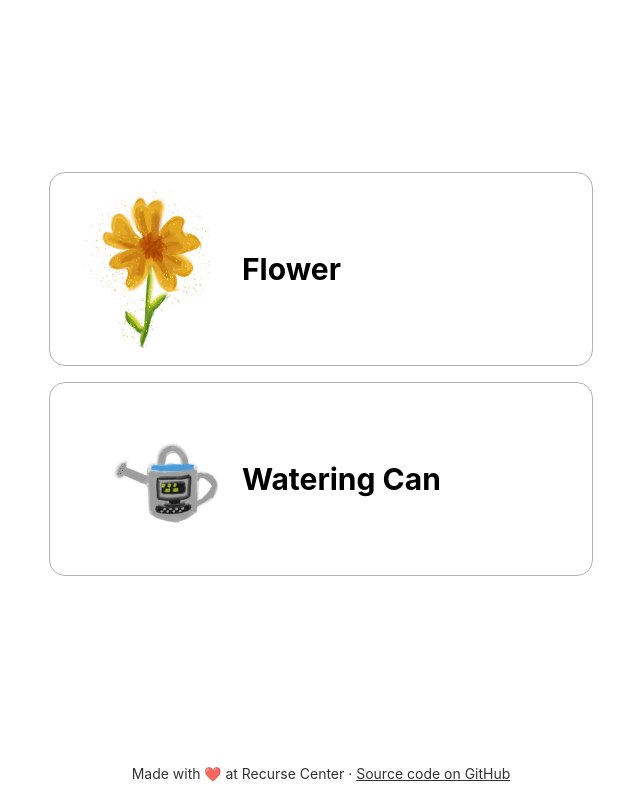
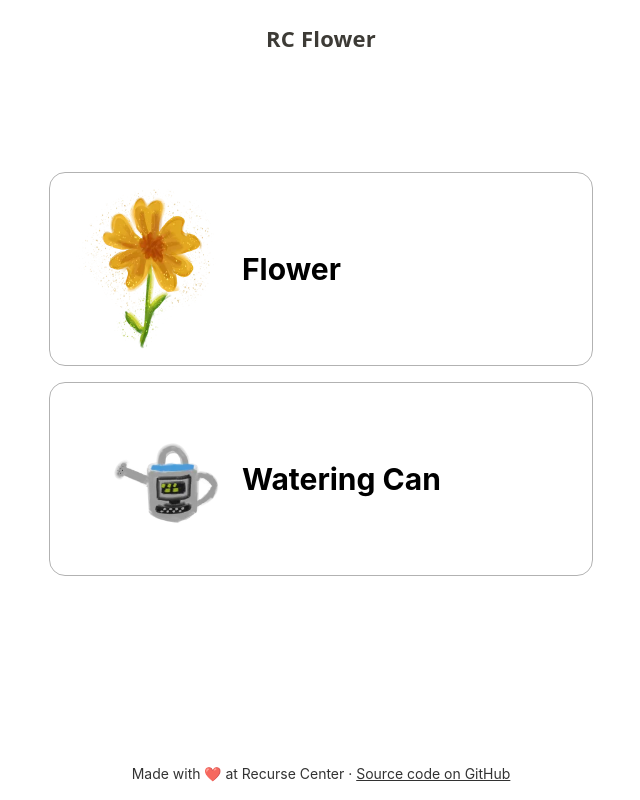
Before and after one commit to btuan/rcflower, a React (Vite) app in the folder frontend/: page / in a window 1280 px wide. Shown: the whole page, without its empty margins (319-959 px from the left). Built offline with nearby package versions, Linux system fonts and the light colour scheme.

Commit message:
Add "RC Flower" heading to home page

```diff
--- a/frontend/src/Home.tsx
+++ b/frontend/src/Home.tsx
@@ -29,6 +29,26 @@ const MENU_ITEMS = [
 export default function Home() {
   return (
     <div className="flex min-h-screen flex-col">
+      <h1
+        style={{
+          position: "fixed",
+          left: 0,
+          right: 0,
+          // Mirrors the credit line at the bottom: clear of the notch on a
+          // notched phone, 24px everywhere else.
+          top: "max(24px, env(safe-area-inset-top))",
+          margin: 0,
+          textAlign: "center",
+          font: "600 22px/1.3 system-ui, sans-serif",
+          letterSpacing: "0.01em",
+          color: "#3d3b36",
+          textShadow: "0 1px 2px rgba(255, 255, 255, 0.8)",
+          pointerEvents: "none",
+          zIndex: 6,
+        }}
+      >
+        RC Flower
+      </h1>
       <main className="mx-auto flex w-full max-w-xl flex-1 flex-col justify-center gap-4 p-4">
         {MENU_ITEMS.map((item) => (
           <Link
```
